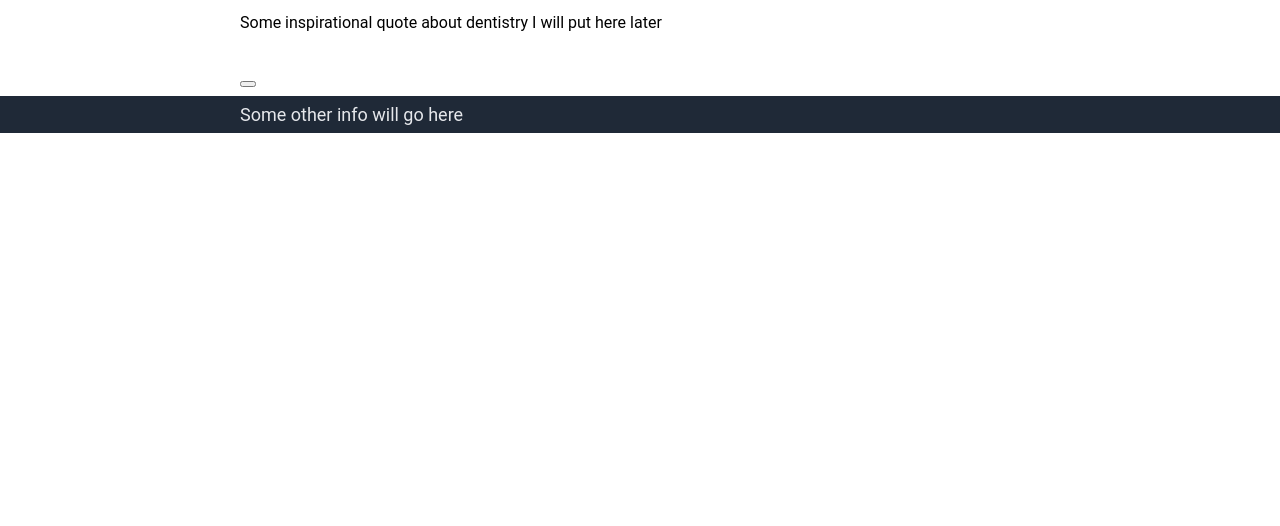
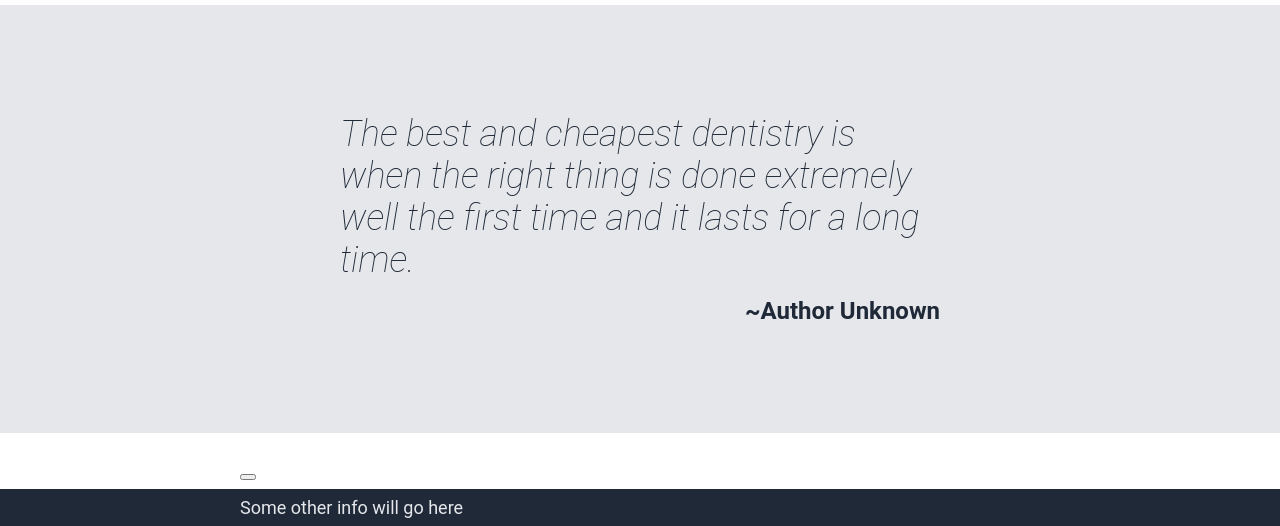
Before and after one commit to SofL20/odin_landing_page, a plain HTML site: page index.html in a window 1280 px wide. Shown: the part 2877-3403 px from the top of the page. Before the commit the page ends 3010 px from the top, so only its background shows below. Drawn offline with Linux system fonts and the light colour scheme.

Commit message:
Add styling to quote container, add quote text
- Added quote-author class to allow for separate styling of quote text and author
- Added styling to quote container, quote-text and quote-author

```diff
--- a/index.html
+++ b/index.html
@@ -55,7 +55,8 @@
     </div>
 
     <div class="quote container">
-        <quote id="quote">Some inspirational quote about dentistry I will put here later</quote>
+        <quote class="quote-text">The best and cheapest dentistry is when the right thing is done extremely well the first time and it lasts for a long time.</quote>
+        <quote class="quote-author">~Author Unknown</quote>
     </div>
 
     <div class="signup container">
--- a/styles.css
+++ b/styles.css
@@ -15,7 +15,9 @@ img {
     font-size: 18px;
 }
 
-.container {
+.container,
+.quote-text,
+.quote-author {
     padding: 8px 240px;
 }
 
@@ -61,3 +63,23 @@ ul {
     min-width: 300px;
     flex-shrink: 0;
 }
+
+.quote {
+    display: flex;
+    justify-content: stretch;
+    flex-direction: column;
+    background-color: #E5E7EB;
+    color: #1F2937;
+    font-size: 36px;
+    font-style: italic;
+    font-weight: 100;
+    padding: 100px;
+}
+
+.quote-author {
+    display: flex;
+    justify-content: flex-end;
+    font-weight: bold;
+    font-style: normal;
+    font-size: 24px;
+}
```
